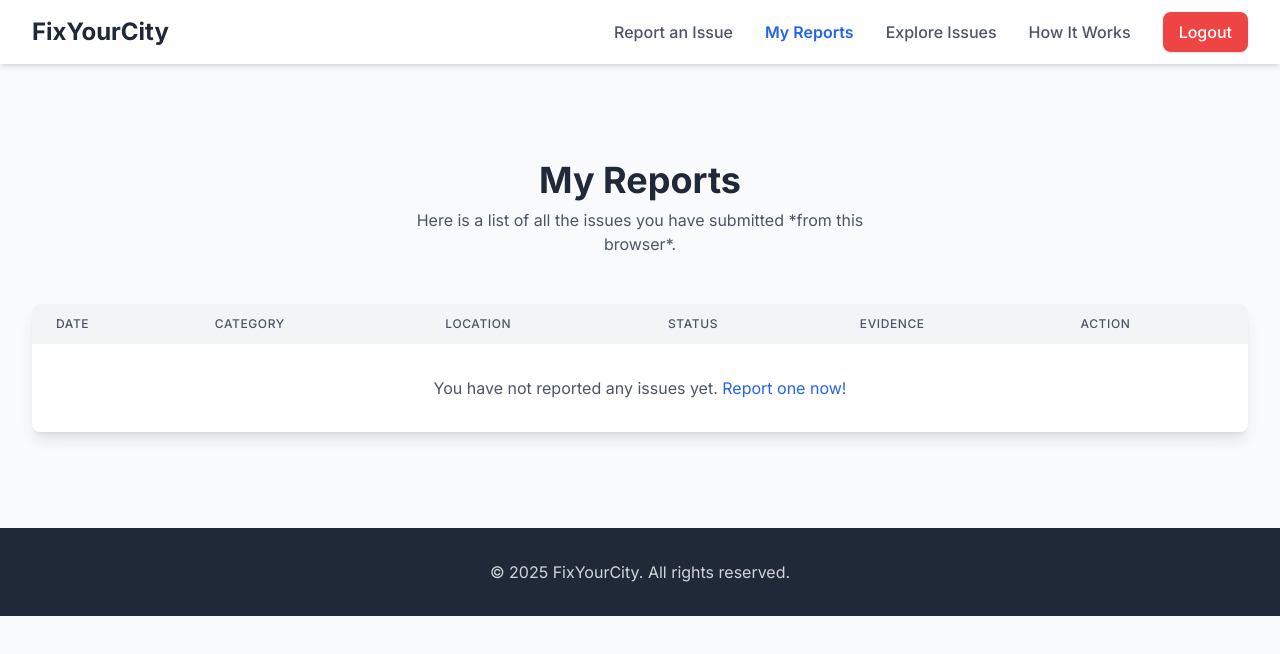
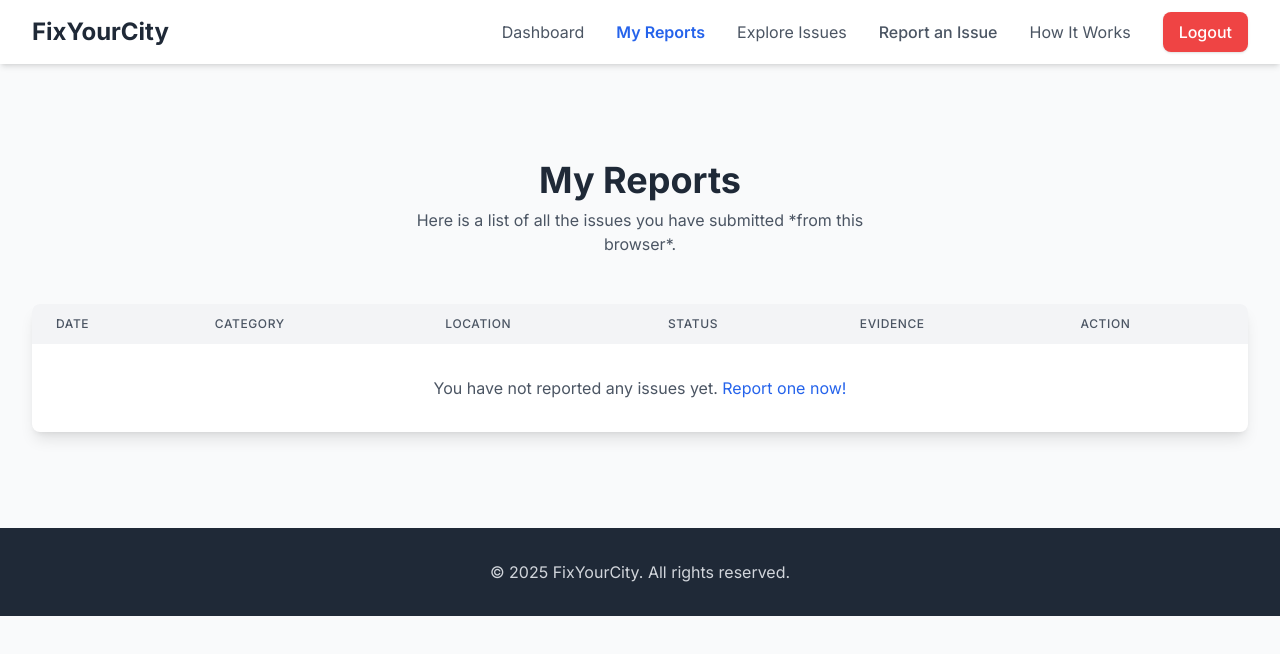
Before and after one commit to BuriBuriJaymon/User-Authority, a plain HTML site: page my_reports.html in a window 1280 px wide. Drawn offline with nearby package versions, Linux system fonts and the light colour scheme.

Commit message:
Update my_reports.html

```diff
--- a/my_reports.html
+++ b/my_reports.html
@@ -19,12 +19,13 @@
                     <a href="user_dashboard.html" class="font-bold text-2xl text-gray-800">FixYourCity</a>
                 </div>
                 <div class="flex items-center space-x-8">
+                    <a href="user_dashboard.html" class="nav-link">Dashboard</a>
+                    <a href="my_reports.html" class="nav-link nav-link-active">My Reports</a>
+                    <a href="explore.html" class="nav-link">Explore Issues</a>
                     <a href="#" class="text-gray-600 hover:text-blue-600 font-medium open-report-modal">Report an Issue</a>
-                    <a href="my_reports.html" class="nav-link nav-link-active">My Reports</a>
-                    <a href="explore.html" class="text-gray-600 hover:text-blue-600 font-medium nav-link">Explore Issues</a>
-                    <a href="user_dashboard.html#how-it-works" class="text-gray-600 hover:text-blue-600 font-medium nav-link">How It Works</a>
+                    <a href="user_dashboard.html#how-it-works" class="nav-link">How It Works</a>
                     <a href="index.html" id="logout-btn" class="bg-red-500 text-white px-4 py-2 rounded-lg shadow hover:bg-red-600 transition duration-300 font-medium">Logout</a>
-                </div>
+                    </div>
             </div>
         </nav>
     </header>
```
